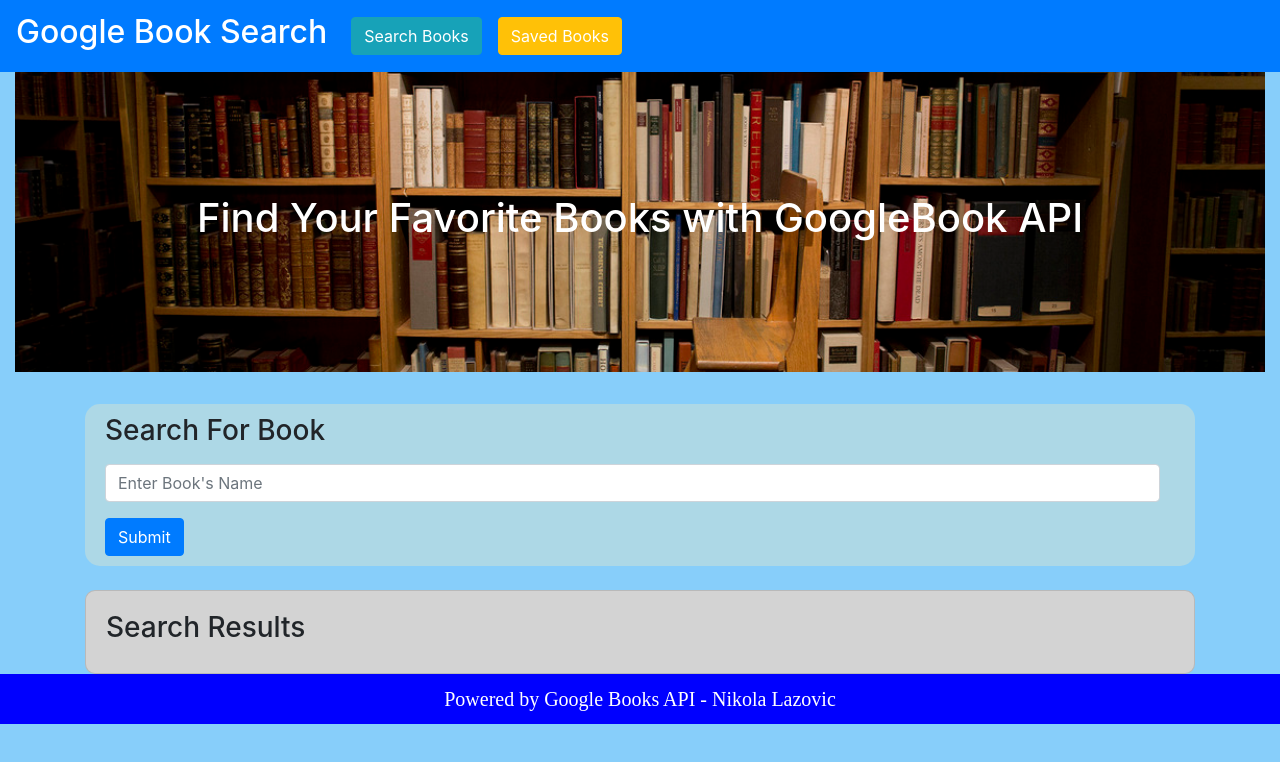
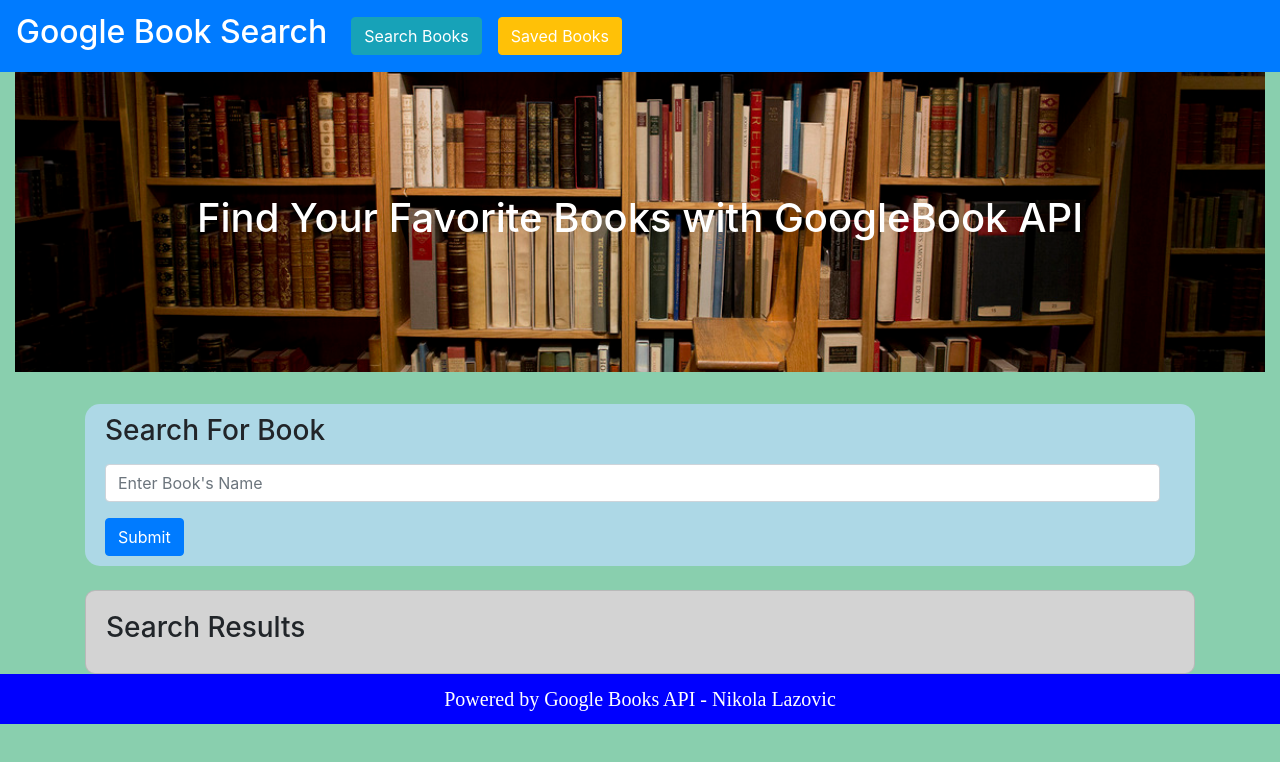
Before and after one commit to NikLaz1/nikolalazovicassignment21, a React (Create React App) app in the folder client/: page / in a window 1280 px wide. Shown: the top 762 px of the page. Built offline with nearby package versions, Linux system fonts and the light colour scheme; a web font is replaced by a local one.

Commit message:
Colours Fixed

```diff
--- a/client/src/App.css
+++ b/client/src/App.css
@@ -1,3 +1,3 @@
 body{
-    background: lightskyblue
+    background: rgb(137, 207, 174)
 }
```
